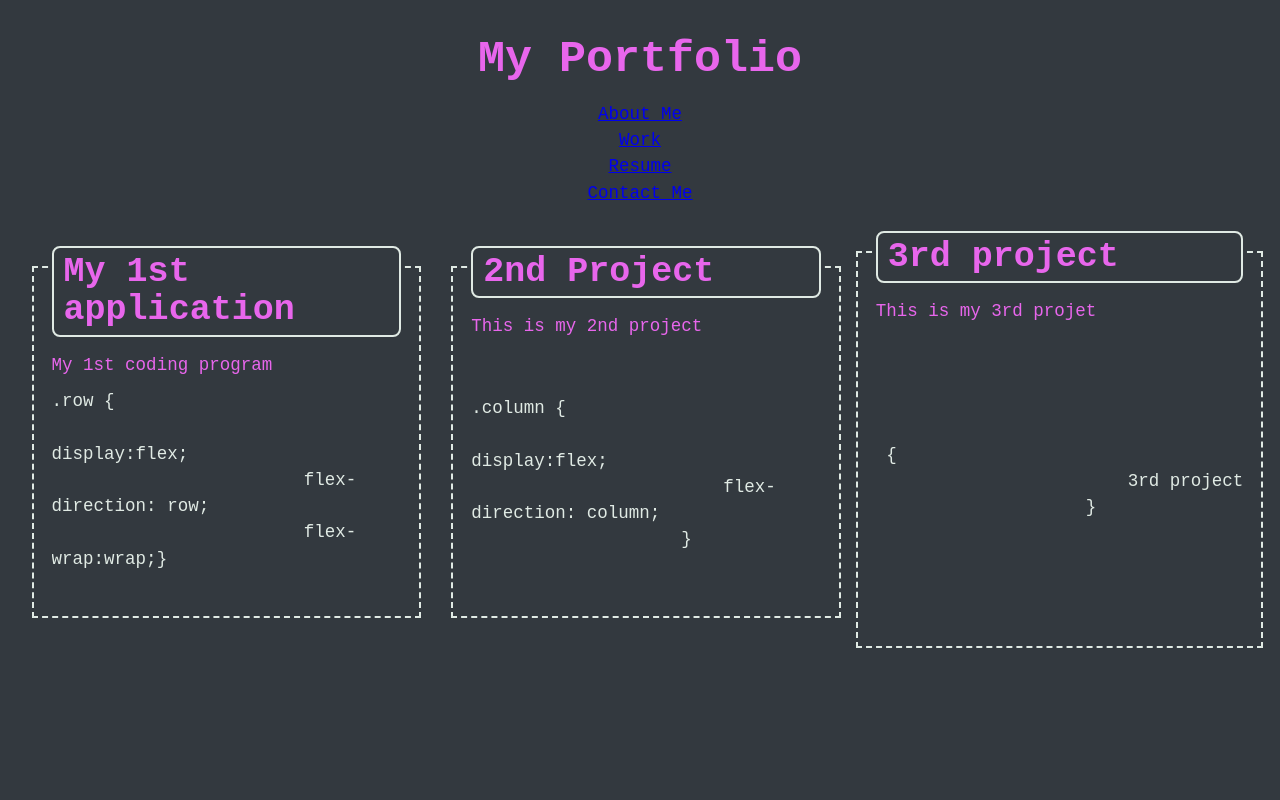
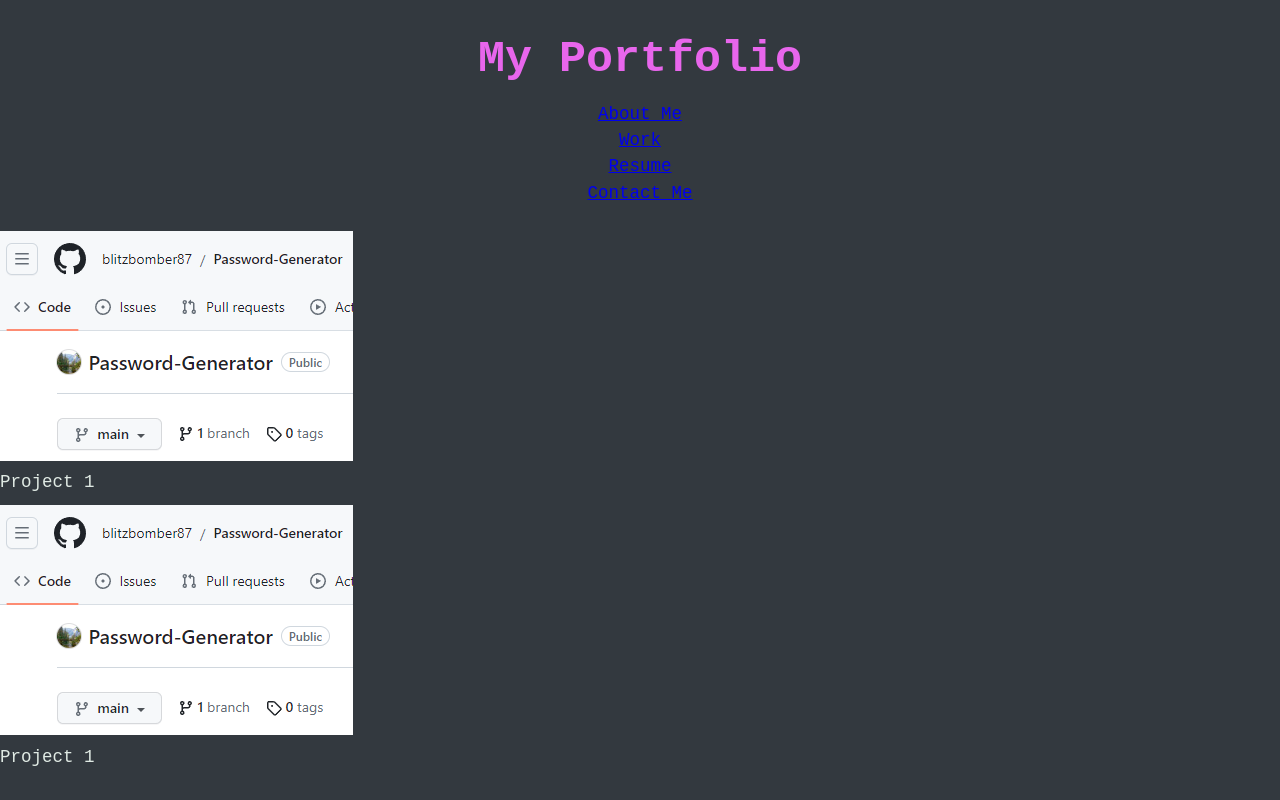
Before and after one commit to blitzbomber87/Work-Portfolio, a plain HTML site: page index.html in a window 1280 px wide. Drawn offline with Linux system fonts and the light colour scheme.

Commit message:
Changed code in HTML

```diff
--- a/index.html
+++ b/index.html
@@ -24,8 +24,32 @@
             </ul>
         </nav>
     </header>
+<div class="media-scroller">
+    <div class="media-element">
+        <img src="assets/Project-1.png">
+    </div>
+    <p class="title">Project 1</p>
+</div>
+<div class="media-scroller">
+    <div class="media-element">
+        <img src="assets/Project-1.png">
+    </div>
+    <p class="title">Project 1</p>
+</div>
+<!--<div class="media-scroller">
+    <div class="media-element">
+        <img src="assets/Project-3-image">
+    </div>
+    <p class="title">Project 1</p>
+</div>
+<div class="media-scroller">
+    <div class="media-element">
+        <img src="assets/Project-4-image">
+    </div>
+    <p class="title">Project 1</p>
+</div>
 
-    <main>
+<main>
         <section class="row justify-center">
             <div class="card-column">
                 <figure class="card code-card">
@@ -65,7 +89,7 @@
                     }</code></pre>
                 </figure>
             </div>
-        </section>
+        </section> -->
     </main>
 </body>
 
```
Also changed, not shown: assets/Project-1.png (added).
